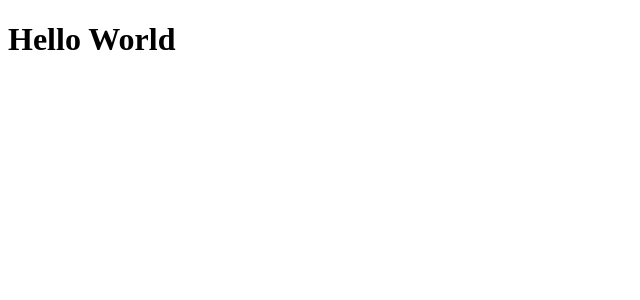
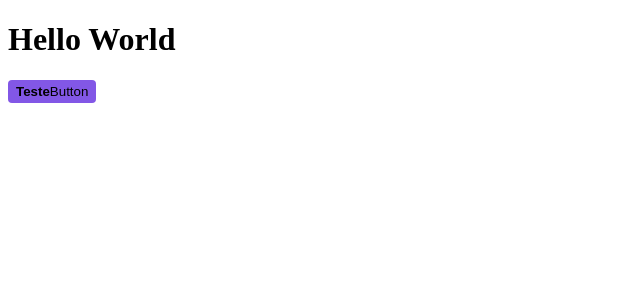
Before and after one commit to felipe-jm/ignite-shop, a Next.js app: page / in a window 1280 px wide. Shown: the top 300 px of the page, without its empty margins (0-640 px from the left). Built offline with nearby package versions, Linux system fonts and the light colour scheme.

Commit message:
Add stitches

```diff
--- a/src/pages/_document.tsx
+++ b/src/pages/_document.tsx
@@ -1,3 +1,4 @@
+import { getCssText } from "@/styles";
 import { Html, Head, Main, NextScript } from "next/document";
 
 export default function Document() {
@@ -14,6 +15,11 @@
           href="https://fonts.googleapis.com/css2?family=Roboto:wght@400;700&display=swap"
           rel="stylesheet"
         />
+
+        <style
+          id="stitches"
+          dangerouslySetInnerHTML={{ __html: getCssText() }}
+        />
       </Head>
       <body>
         <Main />
--- a/src/pages/index.tsx
+++ b/src/pages/index.tsx
@@ -1,7 +1,28 @@
+import { styled } from "@/styles";
+
+const Button = styled("button", {
+  backgroundColor: "$rocketseat",
+  borderRadius: 4,
+  border: 0,
+  padding: "4px 8px",
+
+  span: {
+    fontWeight: "bold",
+  },
+
+  "&:hover": {
+    filter: "brightness(0.8)",
+  },
+});
+
 export default function Home() {
   return (
     <>
       <h1>Hello World</h1>
+      <Button>
+        <span>Teste</span>
+        Button
+      </Button>
     </>
   );
 }
--- /dev/null
+++ b/src/styles/index.tsx
@@ -0,0 +1,18 @@
+import { createStitches } from "@stitches/react";
+
+export const {
+  config,
+  styled,
+  css,
+  globalCss,
+  keyframes,
+  getCssText,
+  theme,
+  createTheme,
+} = createStitches({
+  theme: {
+    colors: {
+      rocketseat: "#8257e6",
+    },
+  },
+});
```
Also changed, not shown: package.json (+5 -4 lines), 1 other file (tests, documents, lock files or other folders).
